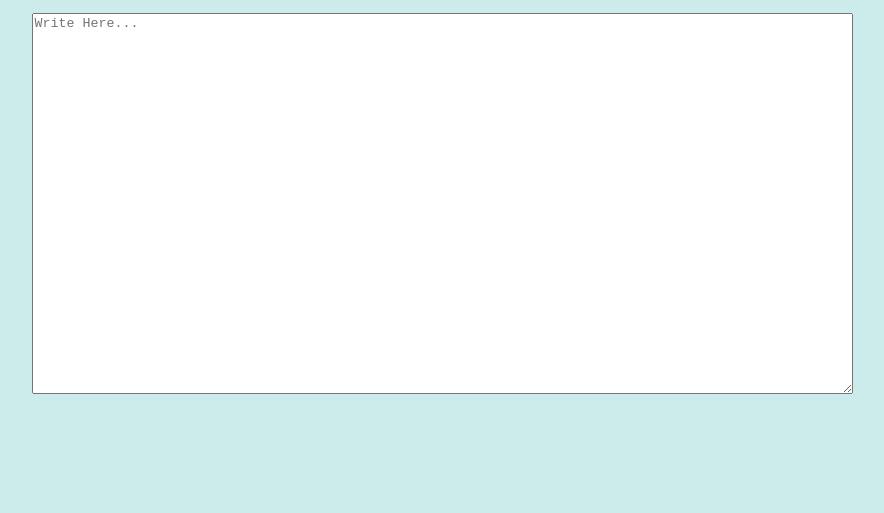
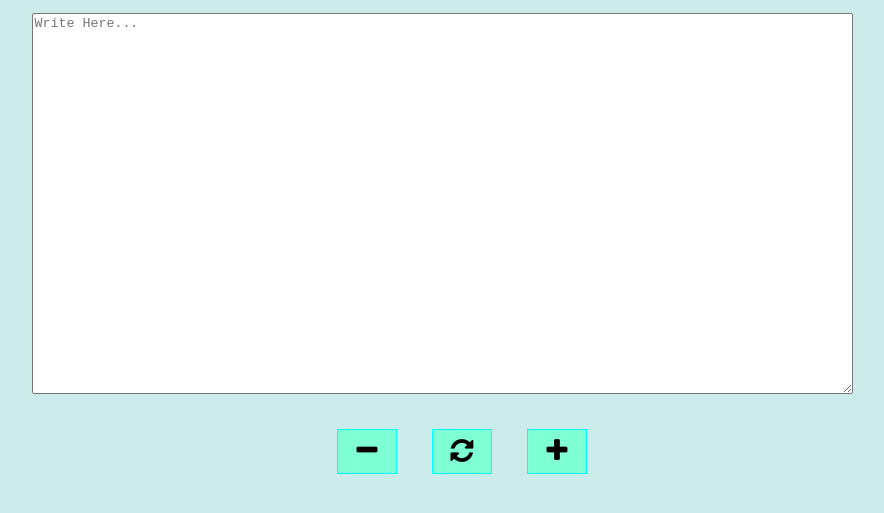
Before and after one commit to sanik4144/texteditor, a plain HTML site: page index.html in a window 1280 px wide. Shown: the part 159-672 px from the top of the page, without its empty margins (198-1082 px from the left). Drawn offline with Linux system fonts and the light colour scheme.

Commit message:
second commit

```diff
--- a/editor.js
+++ b/editor.js
@@ -43,3 +43,25 @@ function b5(){
 function b6(){
     document.getElementById("txtarea").value="";
 }
+
+function b7(){
+    document.getElementById("txtarea").style.fontSize=".7rem";
+
+    document.getElementById("fontsmall").style.backgroundColor="rgb(142, 238, 206)";
+    document.getElementById("fontmid").style.backgroundColor="aquamarine";
+    document.getElementById("fontbig").style.backgroundColor="aquamarine";
+}
+function b8(){
+    document.getElementById("txtarea").style.fontSize=".833rem";
+
+    document.getElementById("fontsmall").style.backgroundColor="aquamarine";
+    document.getElementById("fontmid").style.backgroundColor="rgb(142, 238, 206)";
+    document.getElementById("fontbig").style.backgroundColor="aquamarine";
+}
+function b9(){
+    document.getElementById("txtarea").style.fontSize="1rem";
+
+    document.getElementById("fontsmall").style.backgroundColor="aquamarine";
+    document.getElementById("fontmid").style.backgroundColor="aquamarine";
+    document.getElementById("fontbig").style.backgroundColor="rgb(142, 238, 206)";
+}
--- a/index.html
+++ b/index.html
@@ -34,7 +34,20 @@
         </ul>
     </div>
     <div>
-        <textarea name="" id="txtarea" cols="100" rows="25" placeholder="Write Here..."></textarea>
+        <textarea name="" id="txtarea" cols="100" rows="25" placeholder="Write Here..." style="font-size: .833rem;"></textarea>
+    </div>
+    <div class="btns">
+        <ul type="none">
+            <li>
+                <button class="btn" id="fontsmall" onclick="b7()"><i class="fa fa-minus fa-2x"></i></button>
+            </li>
+            <li>
+                <button class="btn" id="fontmid" onclick="b8()"><i class="fa fa-refresh fa-2x"></i></button>
+            </li>
+            <li>
+                <button class="btn" id="fontbig" onclick="b9()"><i class="fa fa-plus fa-2x"></i></button>
+            </li>
+        </ul>
     </div>
 
     <script src="editor.js"></script>
```
